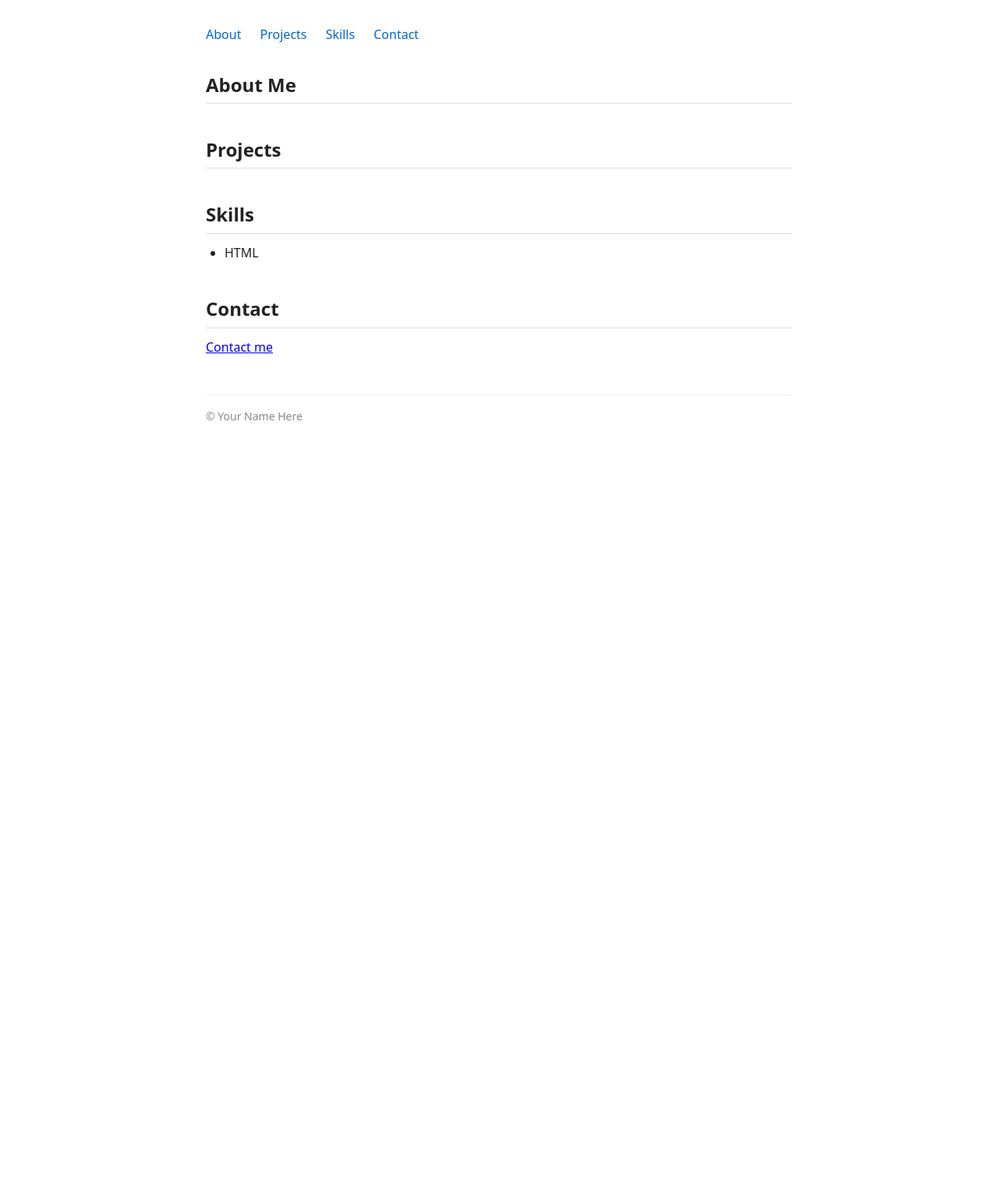
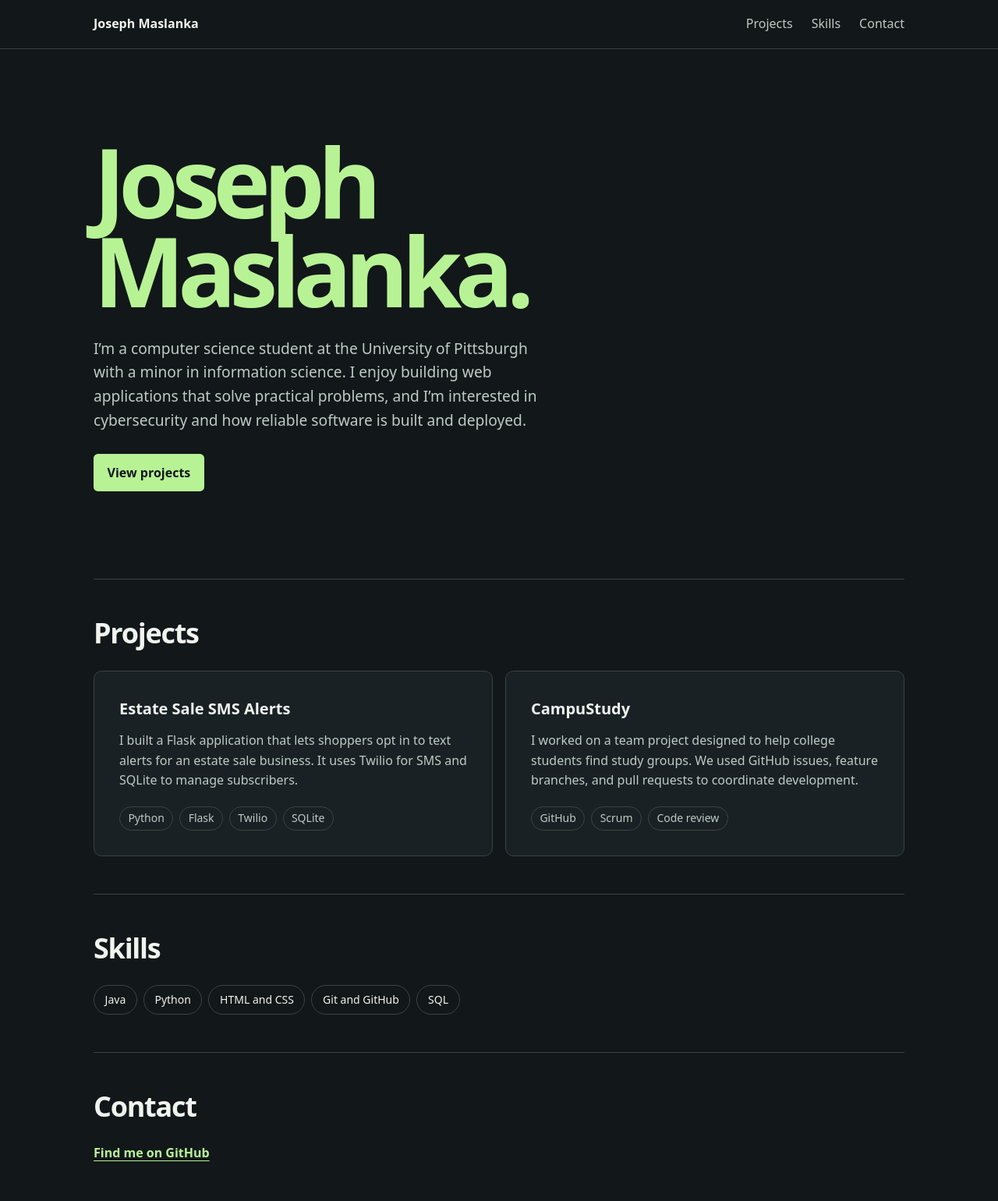
Before and after one commit to joey52103/dev-portfolio, a plain HTML site: page index.html in a window 1280 px wide. Shown: the whole page at 78% size. Before the commit the page ends 800 px from the top, so only its background shows below. Drawn offline with Linux system fonts and the light colour scheme.

Commit message:
Build portfolio and add CI/CD pipeline

```diff
--- a/index.html
+++ b/index.html
@@ -1,70 +1,75 @@
 <!DOCTYPE html>
 <html lang="en">
-
 <head>
     <meta charset="UTF-8">
     <meta name="viewport" content="width=device-width, initial-scale=1.0">
-  <title>Your Name Here</title>
+    <meta name="description" content="Joseph Maslanka's developer portfolio, featuring web applications and software engineering projects.">
+    <title>Joseph Maslanka | Developer Portfolio</title>
     <link rel="stylesheet" href="style.css">
 </head>
-
 <body>
-
-  <header>
-    <nav>
-      <a href="#about">About</a>
+    <header class="site-header">
+        <div class="container header-content">
+            <a class="wordmark" href="#about">Joseph Maslanka</a>
+            <nav aria-label="Main navigation">
                 <a href="#projects">Projects</a>
                 <a href="#skills">Skills</a>
                 <a href="#contact">Contact</a>
             </nav>
+        </div>
     </header>
 
-  <main>
-
-    <section id="about">
-      <h2>About Me</h2>
-      <!-- TODO: Replace with 2-3 sentences about yourself -->
-      <!-- e.g., include your name, your program/year, and what you are interested in -->
+    <main class="container">
+        <section id="about" class="hero">
+            <h1>Joseph<br>Maslanka.</h1>
+            <p>I’m a computer science student at the University of Pittsburgh with a minor in information science. I enjoy building web applications that solve practical problems, and I’m interested in cybersecurity and how reliable software is built and deployed.</p>
+            <a class="button" href="#projects">View projects</a>
         </section>
 
-    <section id="projects">
-      <h2>Projects</h2>
-
-      <!-- Example project entry structure: copy, fill in, and add at least 2:
-      <div class="project">
-        <h3>Project Name</h3>
-        <p>What the project does, the technologies used, and what you learned.</p>
-      </div>
-      -->
-
-      <!-- TODO: Add at least 2 project entries using the structure above -->
-    </section>
-
-    <section id="skills">
-      <h2>Skills</h2>
-      <ul>
-        <!-- Example skill - TODO: replace -->
-        <li>HTML</li>
-
-        <!-- TODO: Add a second skill here -->
-        <!-- TODO: Add a third skill here -->
-        <!-- TODO: ... -->
+        <section id="projects" class="portfolio-section" aria-labelledby="projects-heading">
+            <h2 id="projects-heading">Projects</h2>
+            <ul class="project-grid">
+                <li>
+                    <article class="project project-card">
+                        <h3>Estate Sale SMS Alerts</h3>
+                        <p>I built a Flask application that lets shoppers opt in to text alerts for an estate sale business. It uses Twilio for SMS and SQLite to manage subscribers.</p>
+                        <ul class="tags" aria-label="Technologies used">
+                            <li>Python</li>
+                            <li>Flask</li>
+                            <li>Twilio</li>
+                            <li>SQLite</li>
+                        </ul>
+                    </article>
+                </li>
+                <li>
+                    <article class="project project-card">
+                        <h3>CampuStudy</h3>
+                        <p>I worked on a team project designed to help college students find study groups. We used GitHub issues, feature branches, and pull requests to coordinate development.</p>
+                        <ul class="tags" aria-label="Project practices">
+                            <li>GitHub</li>
+                            <li>Scrum</li>
+                            <li>Code review</li>
+                        </ul>
+                    </article>
+                </li>
             </ul>
         </section>
 
-    <section id="contact">
-      <h2>Contact</h2>
-      <!-- TODO: Replace href="#" with a real link (e.g., mailto:you@example.com or your LinkedIn URL) -->
-      <!-- TODO: Replace the link text with something descriptive, e.g. "Email me" or "LinkedIn" -->
-      <p><a href="#">Contact me</a></p>
+        <section id="skills" class="portfolio-section" aria-labelledby="skills-heading">
+            <h2 id="skills-heading">Skills</h2>
+            <ul class="tags skill-list">
+                <li>Java</li>
+                <li>Python</li>
+                <li>HTML and CSS</li>
+                <li>Git and GitHub</li>
+                <li>SQL</li>
+            </ul>
         </section>
 
+        <section id="contact" class="portfolio-section" aria-labelledby="contact-heading">
+            <h2 id="contact-heading">Contact</h2>
+            <a class="contact-link" href="https://github.com/joey52103">Find me on GitHub</a>
+        </section>
     </main>
-
-  <footer>
-    <p>&copy; Your Name Here</p>
-  </footer>
-
 </body>
-
 </html>
--- a/style.css
+++ b/style.css
@@ -1,81 +1,196 @@
-/* Reset */
-*,
-*::before,
-*::after {
-  box-sizing: border-box;
-  margin: 0;
-  padding: 0;
+:root {
+    color-scheme: dark;
+    --background: #121719;
+    --surface: #192124;
+    --text: #f1f4ee;
+    --muted: #becbc4;
+    --accent: #b7f395;
+    --border: #394542;
+    font-family: system-ui, sans-serif;
 }
 
-/* Base */
-body {
-  font-family: system-ui, sans-serif;
-  font-size: 1rem;
-  line-height: 1.6;
-  color: #222;
-  background: #fff;
-  max-width: 800px;
-  margin: 0 auto;
-  padding: 2rem 1.5rem;
+* {
+    box-sizing: border-box;
 }
 
-/* Navigation */
+html {
+    scroll-padding-top: 1rem;
+}
+
+body {
+    margin: 0;
+    background: var(--background);
+    color: var(--text);
+    line-height: 1.6;
+}
+
+a {
+    color: var(--accent);
+    text-underline-offset: 0.25em;
+}
+
+a:hover {
+    text-decoration-thickness: 0.15em;
+}
+
+a:focus-visible {
+    outline: 2px solid var(--accent);
+    outline-offset: 5px;
+}
+
+.container {
+    width: min(100% - 3rem, 65rem);
+    margin-inline: auto;
+}
+
+.site-header {
+    border-bottom: 1px solid var(--border);
+}
+
+.header-content,
 nav {
-  margin-bottom: 2rem;
+    display: flex;
+    align-items: center;
+    flex-wrap: wrap;
+    gap: 0.75rem 1.5rem;
+}
+
+.header-content {
+    justify-content: space-between;
+    padding-block: 1.15rem;
+}
+
+.wordmark {
+    color: var(--text);
+    font-weight: 750;
+    text-decoration: none;
 }
 
 nav a {
-  margin-right: 1.25rem;
-  text-decoration: none;
-  color: #0066cc;
+    color: var(--muted);
+    text-decoration: none;
 }
 
 nav a:hover {
-  text-decoration: underline;
+    color: var(--accent);
+    text-decoration: underline;
 }
 
-/* Sections */
-section {
-  margin-bottom: 2.5rem;
+.hero {
+    padding-block: clamp(3.5rem, 9vw, 7rem);
 }
 
-/* Headings */
-h2 {
-  font-size: 1.5rem;
-  margin-bottom: 0.75rem;
-  border-bottom: 1px solid #ddd;
-  padding-bottom: 0.25rem;
+h1,
+h2,
+h3,
+p {
+    margin: 0;
 }
 
-h3 {
-  font-size: 1.1rem;
-  margin-bottom: 0.25rem;
+h1 {
+    color: var(--accent);
+    font-size: clamp(3rem, 10vw, 7.75rem);
+    font-weight: 800;
+    letter-spacing: -0.07em;
+    line-height: 0.92;
 }
 
-/* Projects */
-.project {
-  margin-bottom: 1.25rem;
+.hero p {
+    max-width: 36rem;
+    margin-block: 1.75rem;
+    color: var(--muted);
+    font-size: clamp(1.05rem, 2vw, 1.2rem);
 }
 
-.project p {
-  color: #444;
+.button {
+    display: inline-block;
+    padding: 0.7rem 1.1rem;
+    border-radius: 0.35rem;
+    background: var(--accent);
+    color: var(--background);
+    font-weight: 700;
+    text-decoration: none;
 }
 
-/* Skills */
-ul {
-  list-style: disc;
-  padding-left: 1.5rem;
+.button:hover {
+    background: #d2ffb9;
 }
 
-li {
-  margin-bottom: 0.25rem;
+.portfolio-section {
+    padding-block: 2.5rem 3rem;
+    border-top: 1px solid var(--border);
 }
 
-/* Footer */
-footer {
-  margin-top: 3rem;
-  font-size: 0.875rem;
-  color: #888;
-  border-top: 1px solid #eee;
-  padding-top: 1rem;
+h2 {
+    margin-bottom: 1.2rem;
+    font-size: clamp(1.6rem, 4vw, 2.25rem);
+    letter-spacing: -0.035em;
 }
+
+.project-grid {
+    display: grid;
+    grid-template-columns: repeat(auto-fit, minmax(min(100%, 19rem), 1fr));
+    gap: 1rem;
+    margin: 0;
+    padding: 0;
+    list-style: none;
+}
+
+.project-grid > li {
+    display: grid;
+}
+
+.project-card {
+    display: flex;
+    flex-direction: column;
+    gap: 0.75rem;
+    padding: clamp(1.25rem, 4vw, 2rem);
+    border: 1px solid var(--border);
+    border-radius: 0.65rem;
+    background: var(--surface);
+}
+
+.project-card h3 {
+    font-size: 1.25rem;
+}
+
+.project-card p {
+    margin-bottom: 0.5rem;
+    color: var(--muted);
+}
+
+.project-card .tags {
+    margin-top: auto;
+}
+
+.tags {
+    display: flex;
+    flex-wrap: wrap;
+    gap: 0.5rem;
+    margin: 0;
+    padding: 0;
+    list-style: none;
+}
+
+.tags li {
+    padding: 0.2rem 0.65rem;
+    border: 1px solid var(--border);
+    border-radius: 2rem;
+    color: var(--muted);
+    font-size: 0.875rem;
+}
+
+.skill-list li {
+    padding: 0.4rem 0.85rem;
+    color: var(--text);
+}
+
+.contact-link {
+    font-weight: 650;
+}
+
+@media (max-width: 32rem) {
+    .container {
+        width: calc(100% - 2rem);
+    }
+}
```
Also changed, not shown: 1 other file. Lines whose indentation alone changed are shown as unchanged.
